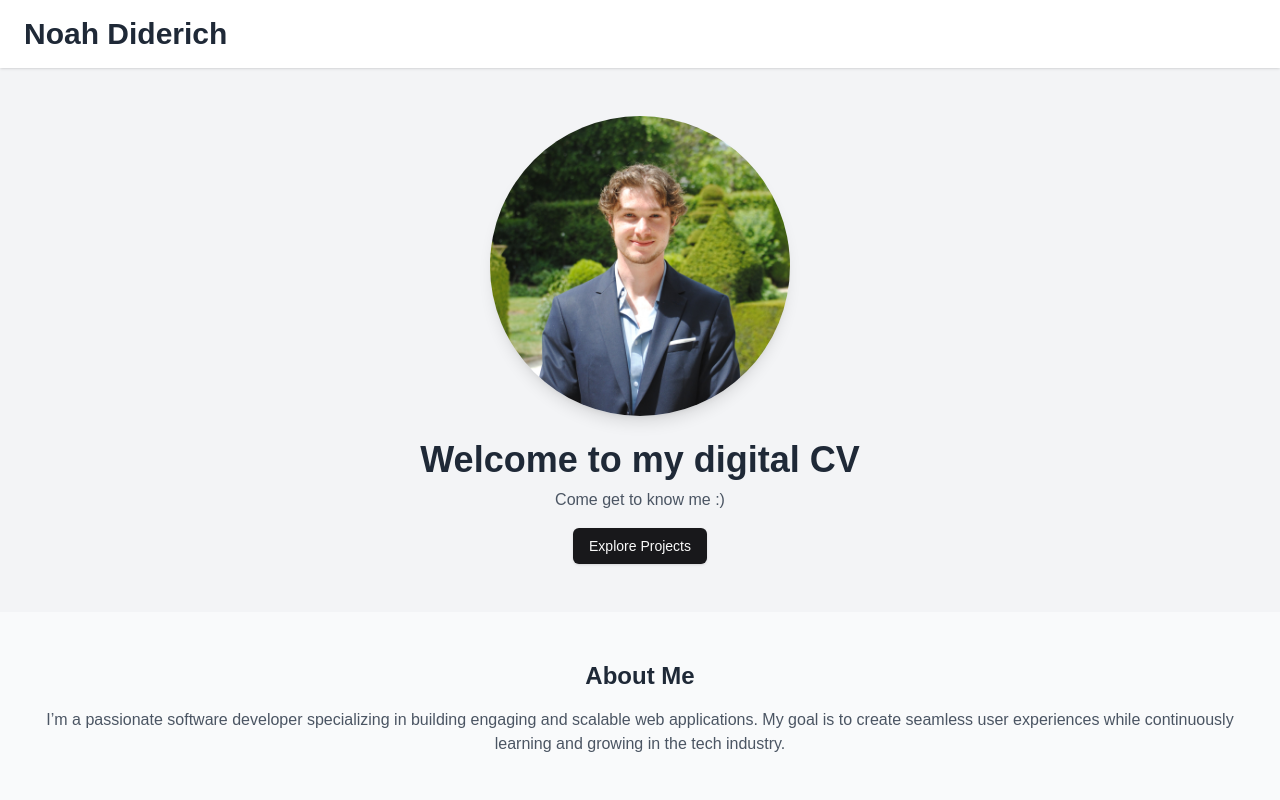
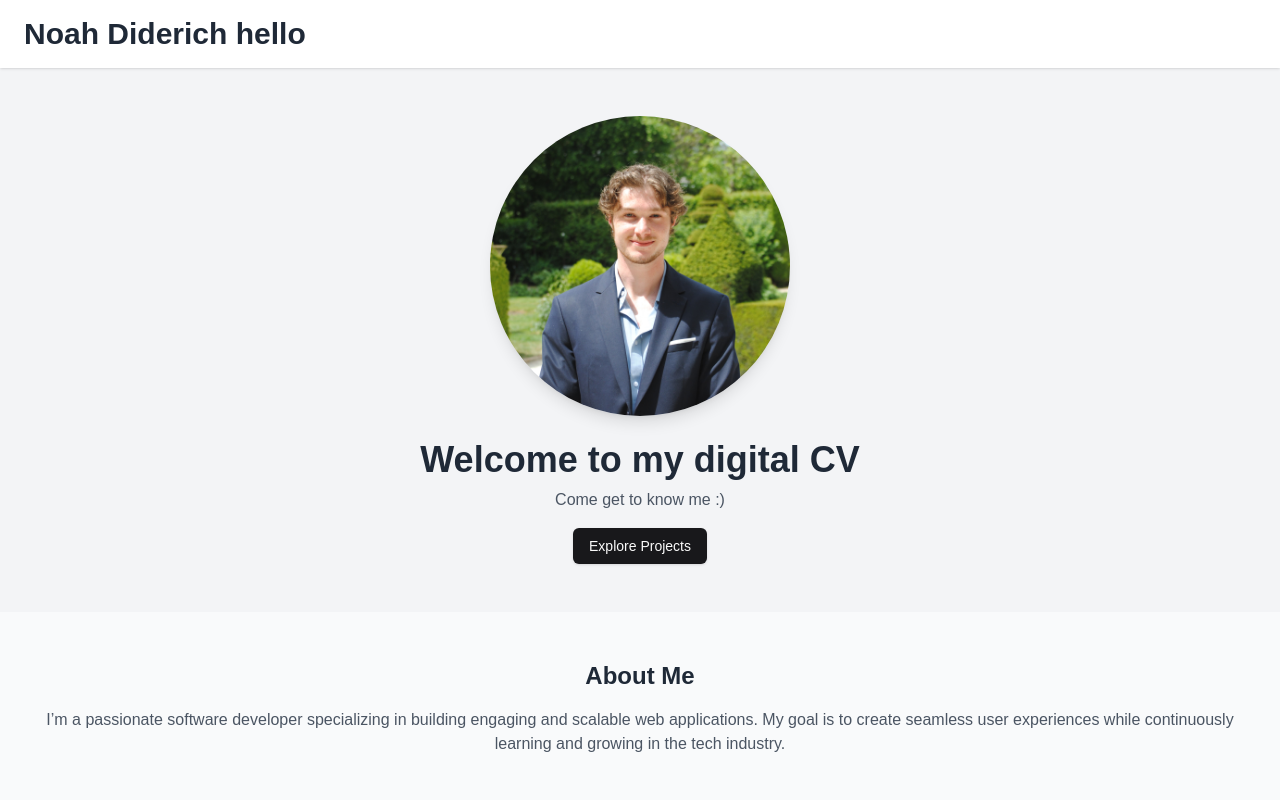
Before and after one commit to agrapheuse/Noah-Diderich-portfolio, a Next.js app: page / in a window 1280 px wide. Shown: the top 800 px of the page. Built offline with nearby package versions, Linux system fonts and the light colour scheme.

Commit message:
i need to study for an exam

```diff
--- a/app/page.tsx
+++ b/app/page.tsx
@@ -8,7 +8,7 @@
     <div className="min-h-screen bg-gray-100 text-gray-800">
       <header className="bg-white shadow">
         <div className="container mx-auto px-6 py-4">
-          <h1 className="text-3xl font-bold">Noah Diderich</h1>
+          <h1 className="text-3xl font-bold">Noah Diderich hello</h1>
         </div>
       </header>
 
```
